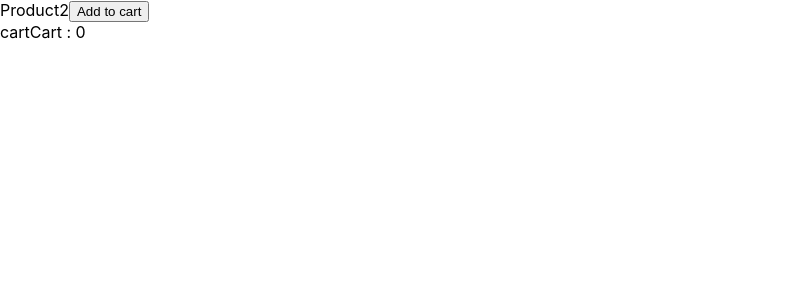
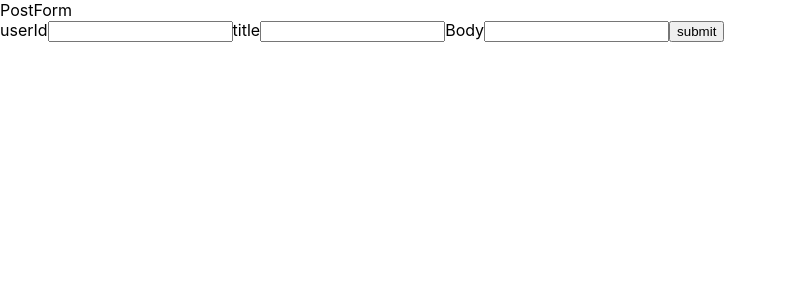
Before and after one commit to sudeepsawant10/react-my-app, a React (Create React App) app: page / in a window 1280 px wide. Shown: the top 300 px of the page, without its empty margins (0-787 px from the left). Built offline with nearby package versions, Linux system fonts and the light colour scheme.

Commit message:
axios liabrary for http requests

```diff
--- a/package.json
+++ b/package.json
@@ -6,6 +6,7 @@
     "@testing-library/jest-dom": "^5.16.5",
     "@testing-library/react": "^13.4.0",
     "@testing-library/user-event": "^13.5.0",
+    "axios": "^1.4.0",
     "react": "^18.2.0",
     "react-dom": "^18.2.0",
     "react-router-dom": "^6.12.1",
--- /dev/null
+++ b/src/components/PostForm.js
@@ -0,0 +1,51 @@
+import axios from 'axios'
+import React, { Component } from 'react'
+
+export class PostForm extends Component {
+    constructor(props) {
+      super(props)
+
+      this.state = {
+         userId:'',
+         title:'',
+         body:'',
+      }
+    }
+
+    changeHandler = (e)=>{
+        this.setState({
+            [e.target.name]:e.target.value,
+        })
+    }
+
+    handleSubmit = (e)=>{
+        e.preventDefault()
+        console.log(this.state);
+        axios.post("https://jsonplaceholder.typicode.com/posts", this.state)
+        .then(resp => console.log(resp))
+        .catch(error => console.log(error));
+
+    }
+
+  render() {
+    const {userId, title, body} = this.state;
+    return (
+      <div>
+        PostForm
+        <form onSubmit={this.handleSubmit}>
+            <label>userId</label>
+            <input type='number' value={userId} name="userId" onChange={this.changeHandler}/>
+
+            <label>title</label>
+            <input type='text' value={title} name="title" onChange={this.changeHandler}/>
+
+            <label>Body</label>
+            <input type='text' value={body} name="body" onChange={this.changeHandler}/>
+            <button type='submit'>submit</button>
+        </form>
+      </div>
+    )
+  }
+}
+
+export default PostForm
--- /dev/null
+++ b/src/components/PostList.js
@@ -0,0 +1,44 @@
+import React, { Component } from 'react'
+import axios from 'axios'
+export class PostList extends Component {
+    constructor(props) {
+      super(props)
+
+      this.state = {
+         posts:[],
+         error:''
+      }
+    }
+
+    // After loading the component
+    componentDidMount(){
+        axios.get("https://jsonplaceholder.typicode.com/posts")
+        .then(resp =>{
+            console.log(resp);
+            this.setState({
+                posts:resp.data,
+            })
+        })
+        .catch(error=>{
+            console.log(error);
+            this.setState({error:'Url Not Found'})
+        })
+    }
+
+  render() {
+    // obj destructing
+    const {posts, error} = this.state;
+    return (
+      <div>Post List Data
+        {   posts.length?
+            posts.map(post => <div key={post.id}>{post.title}</div>): null
+        }
+        {
+            error ? <div>URL EROR</div>:null
+        }
+      </div>
+    )
+  }
+}
+
+export default PostList
--- a/src/index.js
+++ b/src/index.js
@@ -13,6 +13,8 @@
 import LifeCycleA from './components/LifeCycleA';
 import Product from './components/Product';
 import Product2 from './components/Product2';
+import PostList from './components/PostList';
+import PostForm from './components/PostForm';
 
 const root = ReactDOM.createRoot(document.getElementById('root'));
 root.render(
@@ -46,9 +48,18 @@
      <StyleSheet isValue = {false}/>
     */}
 
-    <Product2 />
+    {/* <Product2 /> */}
+    {/* <PostList /> */}
+    <PostForm />
   </React.StrictMode>
 );
+
+// ReactDOM.render(
+//   <>
+//   <PostList />
+//   </>,
+//   document.getElementById('root')
+// )
 
 // If you want to start measuring performance in your app, pass a function
 // to log results (for example: reportWebVitals(console.log))
```
Also changed, not shown: 2 other files (tests, documents, lock files or other folders).
